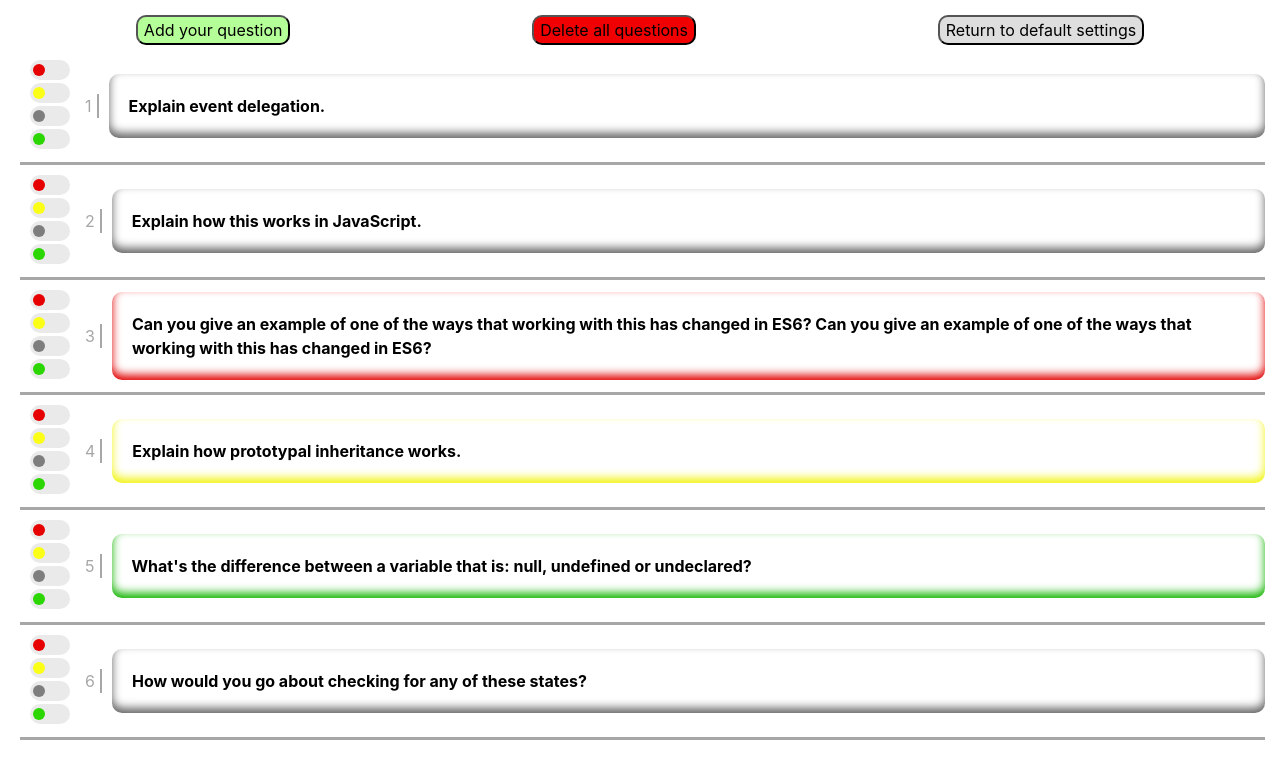
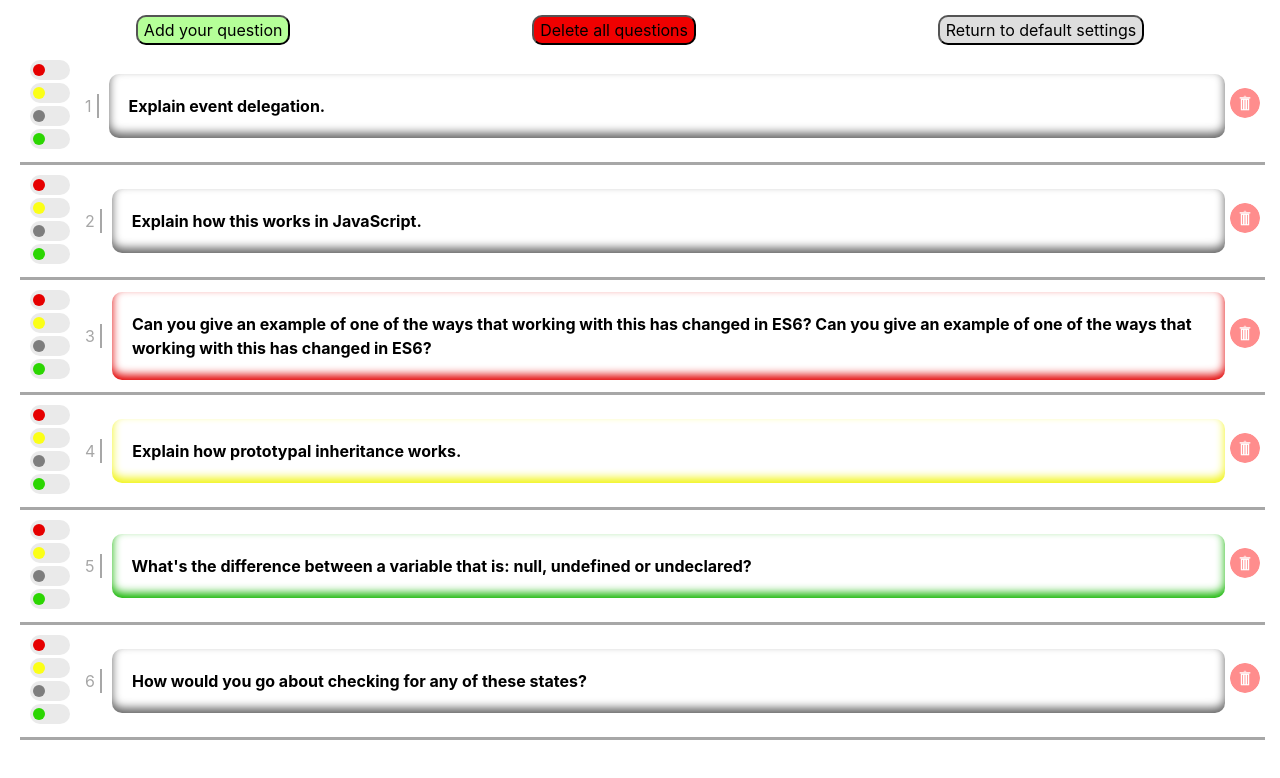
Before and after one commit to AAlexanderV/Front-end-Questions-checklist, a React (Create React App) app: page / in a window 1280 px wide. Shown: the top 778 px of the page. Built offline with nearby package versions, Linux system fonts and the light colour scheme.

Commit message:
added delete button

```diff
--- a/src/App.css
+++ b/src/App.css
@@ -172,6 +172,24 @@ input:checked + .slider:before {
     box-shadow: 0 -5px 10px rgb(19, 181, 1) inset;
 }
 
+.delete_question{
+    width: fit-content;
+    height: fit-content;
+    margin: 5px;
+    border-radius: 50%;
+    cursor: pointer;
+}
+.delete_question img{
+    border-radius: 50%;
+    width: 30px;
+    height: 30px;
+    transition: all .2s linear;
+}
+.delete_question img:hover{
+    box-shadow: 2px 2px 8px;
+    scale: 1.1;
+}
+
 .question_comments{
     display: block;
     margin-left: 90px;
--- a/src/App.js
+++ b/src/App.js
@@ -46,7 +46,10 @@ function App() {
                     Return to default settings
                 </button>
             </div>
-            <RenderQuestions questions={questionsList} />
+            <RenderQuestions
+                questions={questionsList}
+                setQuestionsList={setQuestionsList}
+            />
         </div>
     );
 }
--- a/src/components/QuestionLayout.js
+++ b/src/components/QuestionLayout.js
@@ -2,13 +2,31 @@ import { useState } from "react";
 import StatusButtonsRender from "./StatusButtonsRender";
 import ToggleComments from "./ToggleComments";
 import EditComments from "./EditComments";
+// import DeleteQuestion from "./DeleteQuestion";
+import deleteIcon from "./../delete.png";
 
-function QuestionLayout({ index, question, comments, questionStatusID }) {
+function QuestionLayout({
+    index,
+    question,
+    comments,
+    questionStatusID,
+    setQuestionsList,
+}) {
     const colorMap = ["Red", "Yellow", "Grey", "Green"];
 
     const [questionColor, setQuestionColor] = useState(
         colorMap[questionStatusID]
     ); // для смены статуса текста вопроса
+
+    const DeleteQuestion = (event) => {
+        const arrIndexToDelete = Number(event.target.dataset.index) - 1;
+        const questions = JSON.parse(localStorage.getItem("questions"));
+
+        questions.splice(arrIndexToDelete, 1);
+        localStorage.setItem("questions", JSON.stringify(questions));
+
+        setQuestionsList(JSON.parse(localStorage.getItem("questions")));
+    };
 
     return (
         <div className={"question_row status-" + questionColor}>
@@ -27,6 +45,14 @@ function QuestionLayout({ index, question, comments, questionStatusID }) {
                 >
                     {question}
                 </div>
+                <div className="delete_question">
+                    <img
+                        src={deleteIcon}
+                        alt={"delete-icon"}
+                        data-index={index}
+                        onClick={DeleteQuestion}
+                    />
+                </div>
             </div>
             <div
                 className="question_comments hide"
--- a/src/components/RenderQuestions.js
+++ b/src/components/RenderQuestions.js
@@ -1,6 +1,6 @@
 import QuestionLayout from "./QuestionLayout";
 
-function RenderQuestions({ questions }) {
+function RenderQuestions({ questions, setQuestionsList }) {
     return (
         <div className="questions_list">
             {questions.map((value, index) => {
@@ -10,6 +10,7 @@ function RenderQuestions({ questions }) {
                         question={value.question}
                         comments={value.comments}
                         questionStatusID={value.status}
+                        setQuestionsList={setQuestionsList}
                         key={index}
                     />
                 );
```
Also changed, not shown: src/components/DeleteQuestion.js (added), src/delete.png (added).
